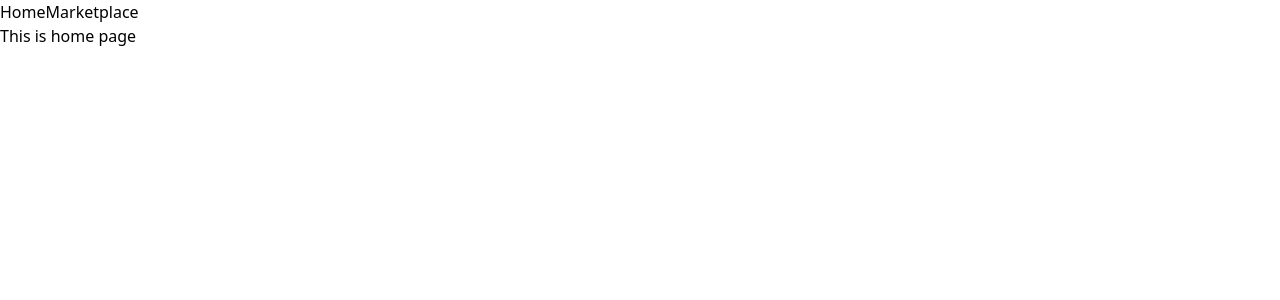
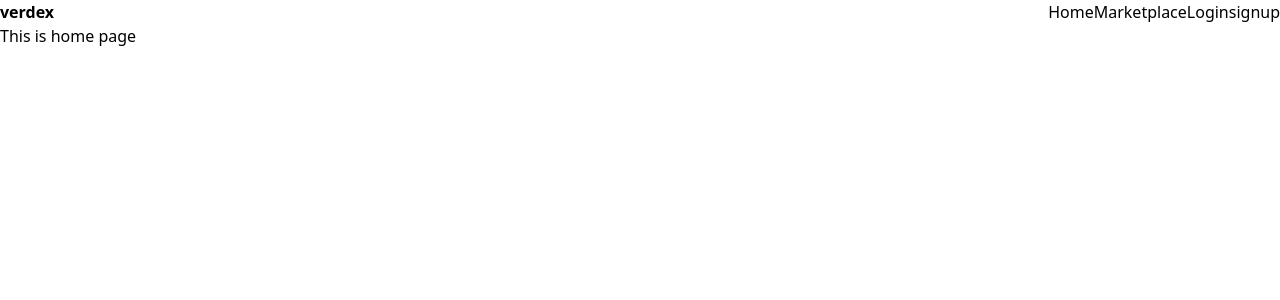
Before and after one commit to Hema-Nath-Reddy/Mini-Project-verdeX, a React (Vite) app in the folder client/: page / in a window 1280 px wide. Shown: the top 300 px of the page. Built offline with nearby package versions, Linux system fonts and the light colour scheme.

Commit message:
updated nav bar

```diff
--- a/client/src/components/NavBar.jsx
+++ b/client/src/components/NavBar.jsx
@@ -2,9 +2,14 @@ import React from "react";
 import { Link } from "react-router-dom";
 const NavBar = () => {
   return (
-    <div>
-      <Link to="/">Home</Link>
-      <Link to="/marketplace">Marketplace</Link>
+    <div className="flex justify-between">
+      <div className="left-nav font-bold">verdex</div>
+      <div className="right-nav ">
+        <Link to="/">Home</Link>
+        <Link to="/marketplace">Marketplace</Link>
+        <Link to="/login">Login</Link>
+        <Link to="/register">signup</Link>
+      </div>
     </div>
   );
 };
```
